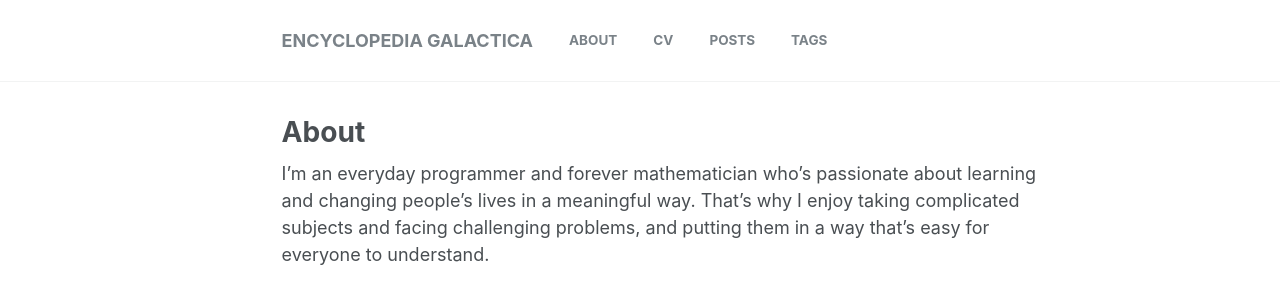
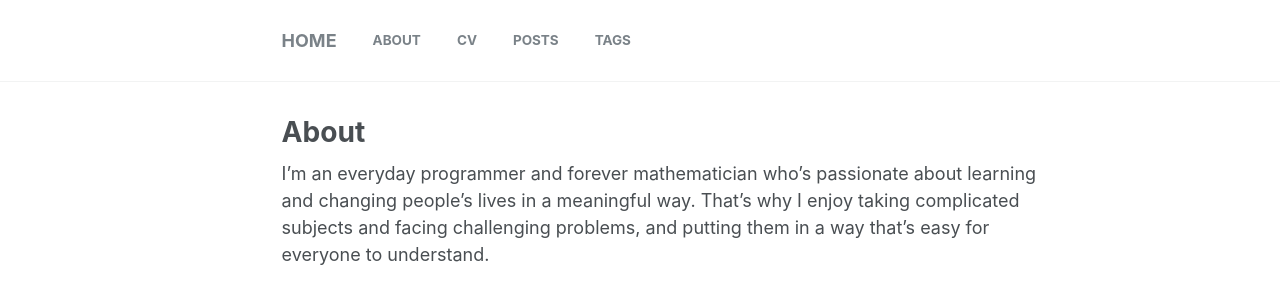
Before and after one commit to g4brielvs/g4brielvs.github.io, a Jekyll site: the page built from _pages/about.md, in a window 1280 px wide, cut to the strip 0-369 px from the top of the page. Shown: the top 304 px of the strip. Built offline with Jekyll 4.4.1, drawn with Linux system fonts in a browser that asks for light colours.

Commit message:
Change title
Signed-off-by: g4brielvs <gabrielusvicente@gmail.com>

```diff
--- a/_config.yml
+++ b/_config.yml
@@ -7,7 +7,7 @@
 
 # Site Settings
 locale                   : "en-US"
-title                    : "Encyclopedia Galactica"
+title                    : "Home"
 title_separator          : "-"
 name                     : "Gabriel Stefanini Vicente"
 description              : "Everyday programmer, forever mathematician"
```
